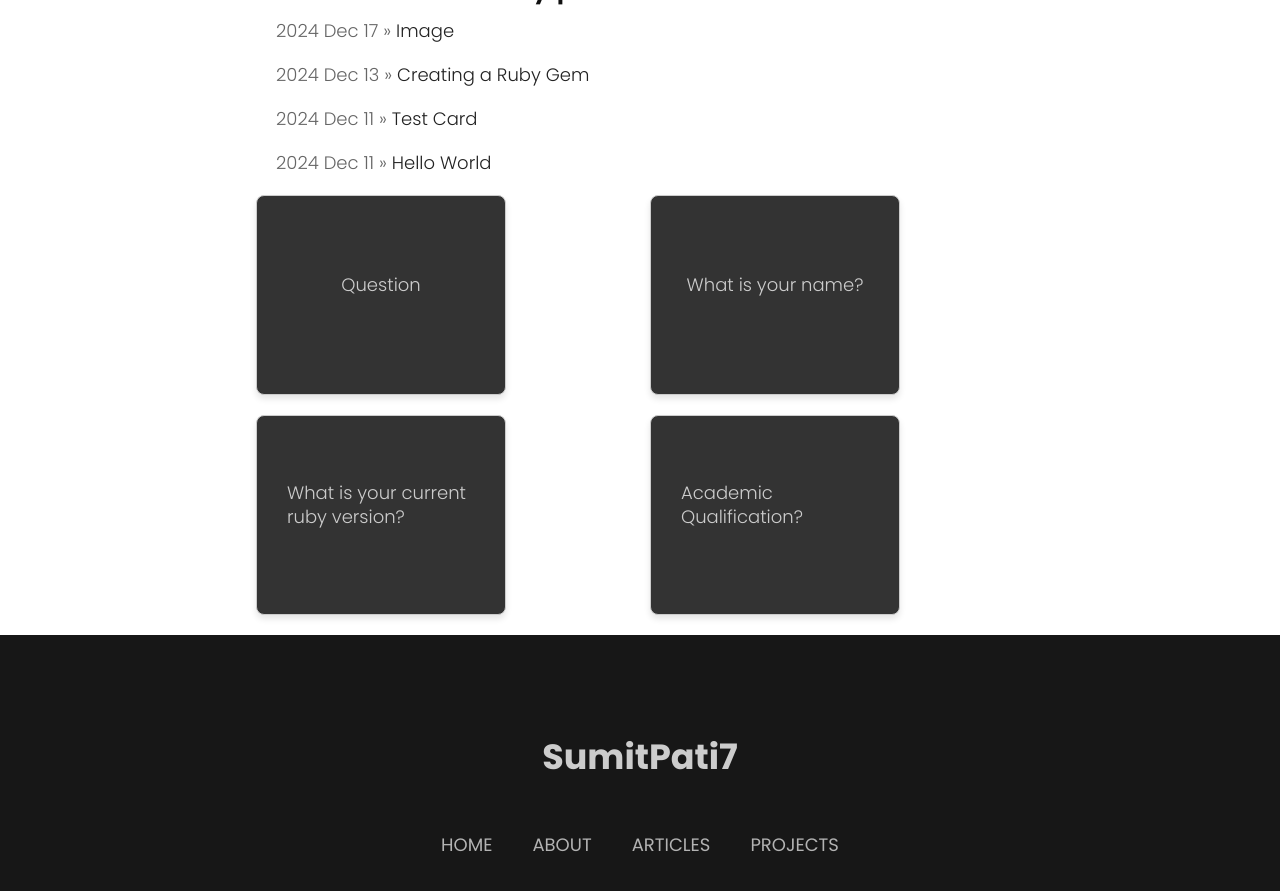
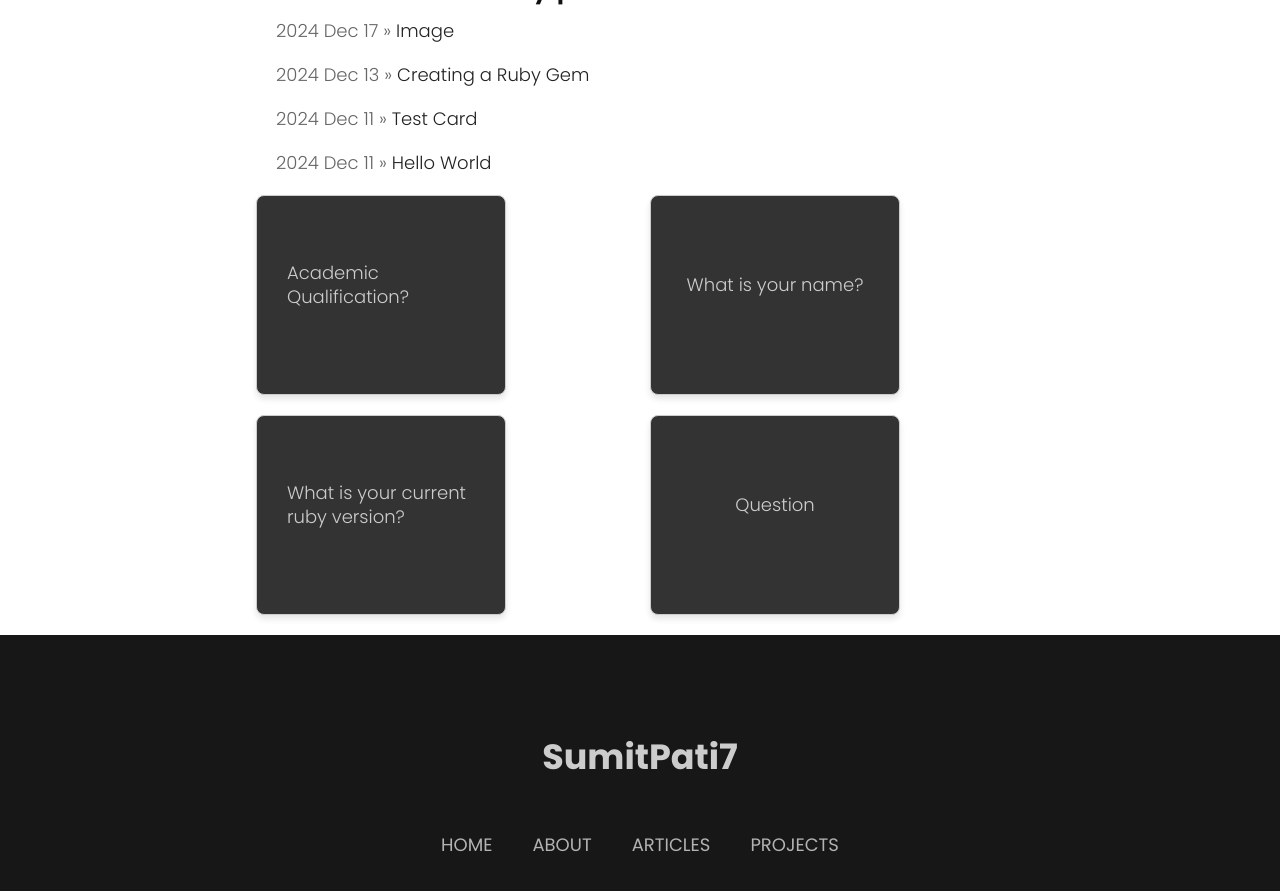
Before and after one commit to sumitpati7/blog, a Jekyll site: the page built from index.md, in a window 1280 px wide and 900 px high, scrolled down 478 px. Shown: the top 891 px of the window. Built offline with Jekyll 4.4.1, drawn with Linux system fonts in a browser that asks for light colours; nearby versions of some CDN libraries; some web fonts are replaced; comment, search, counter and statistics services are not loaded; part of the change alters nothing that is shown.

Commit message:
auto commit

```diff
--- a/index.md
+++ b/index.md
@@ -2,8 +2,8 @@
 layout: default
 title: SumitPati7
 flashcards:
-  - question: Question
-    answer: Answer
+  - question: Academic Qualification?
+    answer: Bachelor in CSIT
 
   - question: What is your name?
     answer: My name is **Sumit Pati**.
@@ -11,8 +11,8 @@ flashcards:
   - question: What is your current ruby version?
     answer: 3\.3.4
 
-  - question: Academic Qualification?
-    answer: Bachelor in CSIT
+  - question: Question
+    answer: Answer
 
 ---
 # Hello There, I am Sumit Pati.
```
